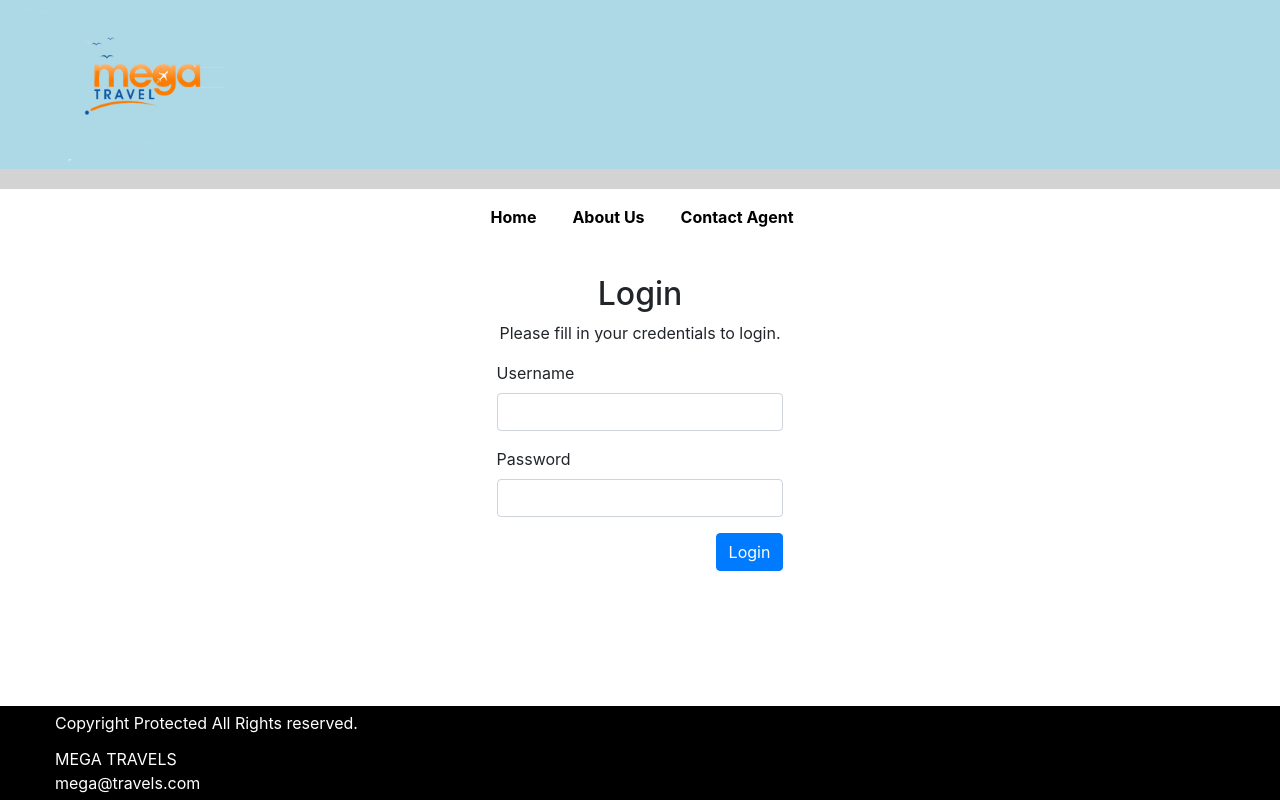
After one commit to dm0896665/ITC475-Adv-Web-Dev, a PHP site: page /login.php in a window 1280 px wide. The commit adds this page. Run offline with PHP 8.4, Linux system fonts and the light colour scheme.

Commit message:
Added a login requirement to admin page.

```diff
--- /dev/null
+++ b/megaTravel/login.php
@@ -0,0 +1,121 @@
+<?php
+session_start();
+if(isset($_SESSION["loggedin"]) && $_SESSION["loggedin"] === true){
+    header("location: admin.php");
+    exit;
+}
+
+$servername='localhost';
+$username='root';
+$password='';
+$dbname = "mega_travel";
+
+$conn = new mysqli($servername, $username, $password, $dbname);
+if ($conn->connect_error) {
+    die("Connection failed: " . $conn->connect_error);
+}
+
+if($_SERVER["REQUEST_METHOD"] == "POST"){
+    $sql = "SELECT * FROM users";
+    $result = $conn->query($sql);
+    $username = $_POST['username'];
+    $password = $_POST['password'];
+
+    if ($result->num_rows > 0) {
+        $found = false;
+            while($row = $result->fetch_assoc()) {
+                if($row["username"] == $username){
+                    if($row["password"] == $password){
+                        session_start();
+                        $_SESSION["loggedin"] = true;
+                        header("location: admin.php");
+                        mysqli_close($conn);
+                    } else {
+                        echo '<script>alert("Wrong username or password")</script>';
+                        $found = true;
+                    }
+                }
+            }
+            if(!$found){
+                echo '<script>alert("That Username doesn\'t exist.")</script>';
+            }
+    }
+
+}
+?>
+
+<!DOCTYPE html>
+<html lang="en">
+
+<head>
+    <!--
+        Name: Dylan Mackey
+        Date: 4/27/2021
+        Assignment: Mega Travel
+        Filename: login.php
+    -->
+    <meta charset="UTF-8">
+
+    <title>
+        Mega Travel
+    </title>
+    <link rel="stylesheet" href="https://stackpath.bootstrapcdn.com/bootstrap/4.3.1/css/bootstrap.min.css"
+        integrity="sha384-ggOyR0iXCbMQv3Xipma34MD+dH/1fQ784/j6cY/iJTQUOhcWr7x9JvoRxT2MZw1T" crossorigin="anonymous">
+    <link rel="stylesheet" href="style.css">
+</head>
+
+<body>
+    <div id="container-fluid">
+        <header>
+            <div id="logoHolder">
+                <img id="logo" src="img/megaTravelLogo.PNG" alt="Mega Travel Logo" width=300 />
+            </div>
+            <div id="separator"></div>
+
+            <nav class="navbar">
+                <ul class="nav">
+                    <li class="nav-item">
+                        <a class="nav-link" href="index.html"><strong>Home</strong></a>
+                    </li>
+                    <li class="nav-item">
+                        <a class="nav-link" href="about.html"><strong>About Us</strong></a>
+                    </li>
+                    <li class="nav-item">
+                        <a class="nav-link" href="contact.html"><strong>Contact Agent</strong></a>
+                    </li>
+                </ul>
+            </nav>
+        </header>
+
+        <article>
+            <div class="row">
+                <div class="col-sm-6 col-xl-3 col-xs-12 mx-auto">
+                    <h2 class="text-center">Login</h2>
+                    <p class="text-center">Please fill in your credentials to login.</p>
+
+                    <form action="<?php echo htmlspecialchars($_SERVER["PHP_SELF"]); ?>" method="post">
+                        <div class="form-group">
+                            <label>Username</label>
+                            <input required type="text" name="username" class="form-control">
+                        </div>
+                        <div class="form-group">
+                            <label>Password</label>
+                            <input required type="password" name="password" class="form-control">
+                        </div>
+                        <div class="form-group d-flex flex-row-reverse">
+                            <input type="submit" class="btn btn-primary" value="Login">
+                        </div>
+                    </form>
+                </div>
+            </div>
+        </article>
+
+        <footer class="fixed-bottom">
+            <p id="copyright">Copyright Protected All Rights reserved.</p>
+            <p id="footerName">MEGA TRAVELS</p>
+            <p id="footerEmail">mega@travels.com</p>
+        </footer>
+    </div>
+</body>
+
+</html>
```
Also changed, not shown: megaTravel/admin.php (+10 -0 lines).
